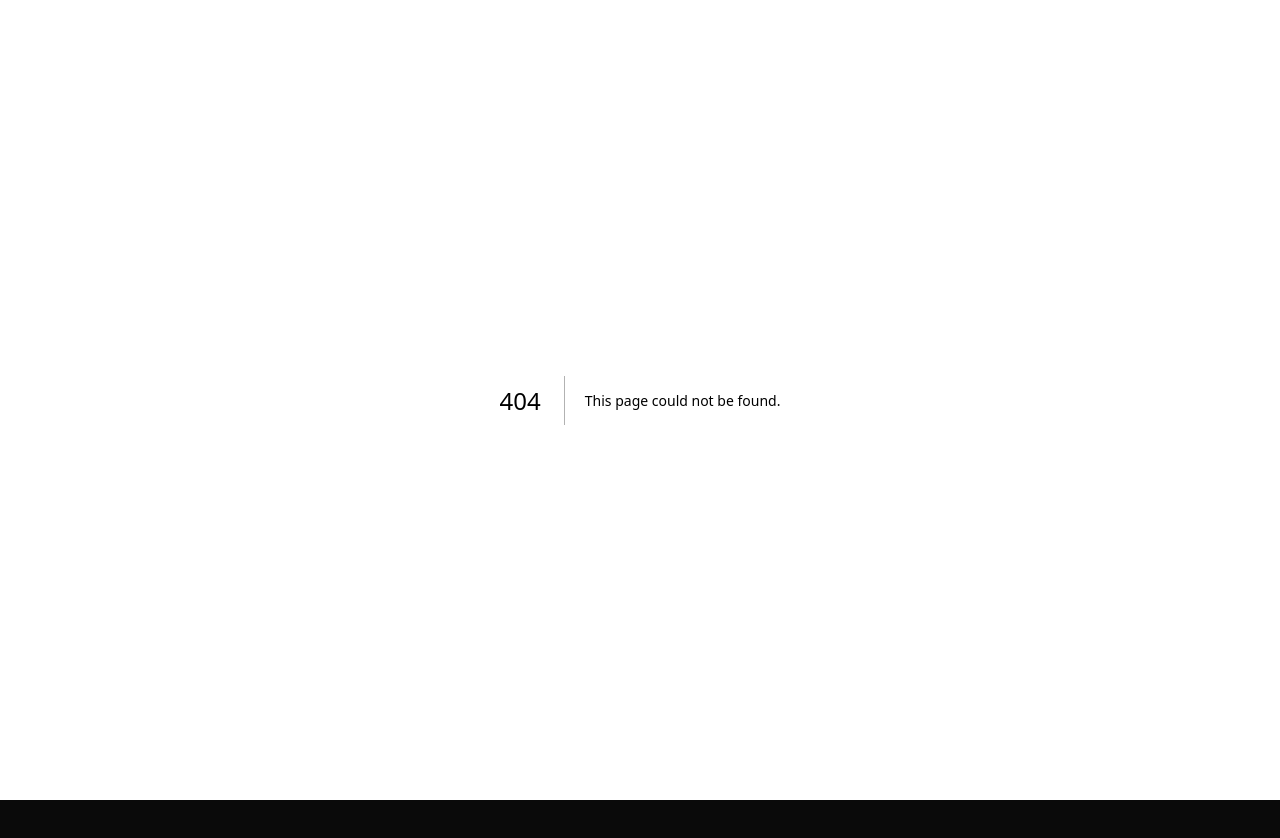
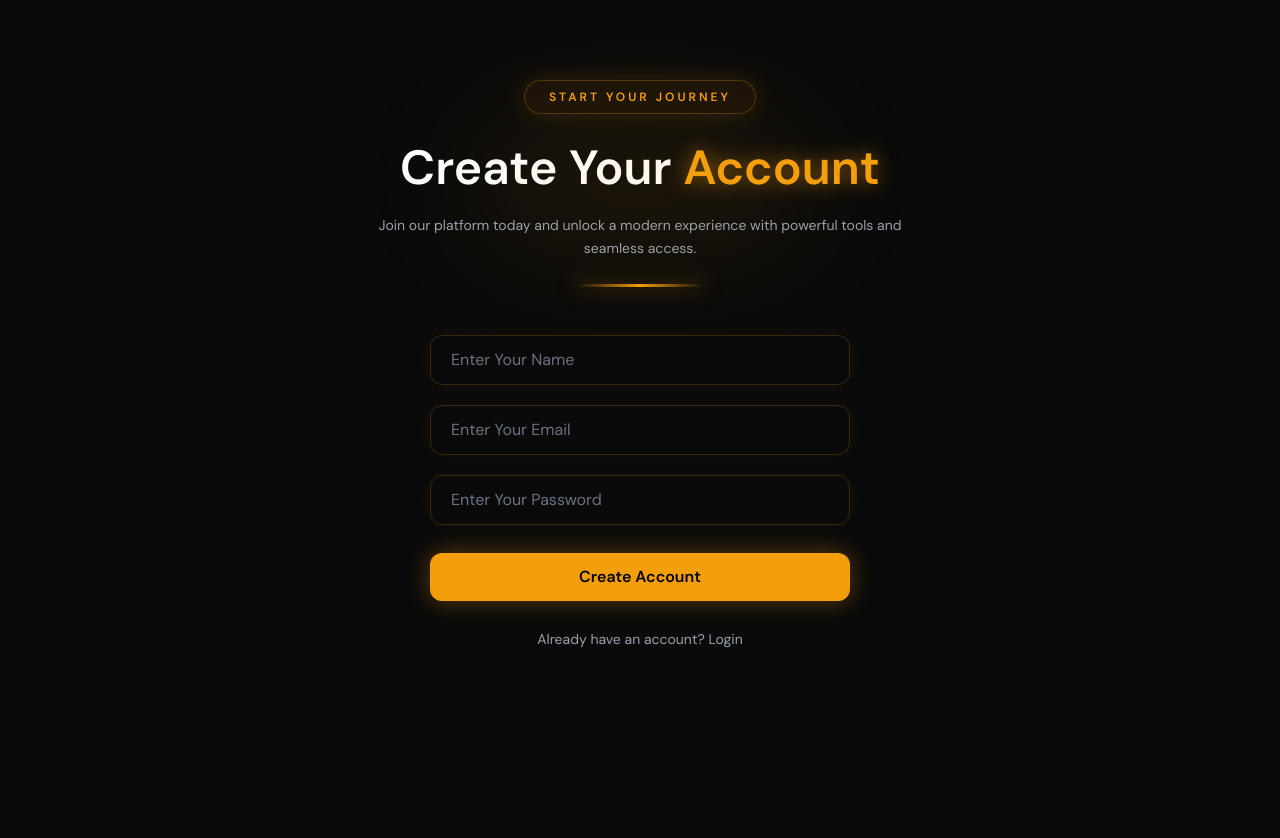
Before and after one commit to wahb-amir/finsim, a Next.js app: page /auth in a window 1280 px wide. Before the commit this address had no page. Shown: the top 838 px of the page. Before the commit the page ends 800 px from the top, so only its background shows below. Built offline with nearby package versions, Linux system fonts and the light colour scheme.

Commit message:
making auth ui

```diff
--- /dev/null
+++ b/app/auth/page.jsx
@@ -0,0 +1,179 @@
+"use client";
+
+import React, { useState } from "react";
+
+const Auth = ({}) => {
+  const [isLogin, setIsLogin] = useState(false);
+
+  const handleLogin = () => {
+    setIsLogin(!isLogin);
+  };
+
+  return (
+    <>
+      {/* Header */}
+      <header className="mt-20 flex flex-col justify-center items-center text-center relative px-4">
+
+        {/* Glow Effect */}
+        <div className="absolute w-[320px] h-[120px] bg-[#F59E0B]/10 blur-3xl rounded-full"></div>
+
+        {/* Badge */}
+        <div
+          className="
+          relative
+          bg-[rgba(245,158,11,0.06)]
+          border border-[rgba(245,158,11,0.25)]
+          px-6 py-2
+          rounded-full
+          shadow-[0_0_25px_rgba(245,158,11,0.15)]
+          backdrop-blur-md
+          mb-6
+        "
+        >
+          <h1 className="text-[#F59E0B] font-semibold tracking-[3px] text-xs uppercase">
+            {isLogin ? "Welcome Back" : "Start Your Journey"}
+          </h1>
+        </div>
+
+        {/* Main Heading */}
+        <h1 className="text-4xl md:text-5xl font-bold text-white leading-tight">
+          {isLogin ? (
+            <>
+              Login To Your{" "}
+              <span className="text-[#F59E0B] drop-shadow-[0_0_10px_rgba(245,158,11,0.6)]">
+                Account
+              </span>
+            </>
+          ) : (
+            <>
+              Create Your{" "}
+              <span className="text-[#F59E0B] drop-shadow-[0_0_10px_rgba(245,158,11,0.6)]">
+                Account
+              </span>
+            </>
+          )}
+        </h1>
+
+        {/* Description */}
+        <p className="mt-4 text-gray-400 max-w-[550px] text-sm leading-relaxed">
+          {isLogin
+            ? "Access your dashboard, continue your progress, and explore powerful features securely."
+            : "Join our platform today and unlock a modern experience with powerful tools and seamless access."}
+        </p>
+
+        {/* Decorative Line */}
+        <div className="mt-6 w-32 h-[3px] rounded-full bg-gradient-to-r from-transparent via-[#F59E0B] to-transparent shadow-[0_0_20px_rgba(245,158,11,0.5)]"></div>
+      </header>
+
+      {/* Auth Form */}
+      <section className="mt-12 px-4">
+        <form className="flex flex-col justify-center items-center space-y-5">
+
+          {/* Name Input */}
+          {!isLogin && (
+            <input
+              type="text"
+              placeholder="Enter Your Name"
+              className="
+              w-full max-w-[420px]
+              bg-transparent
+              border border-[rgba(245,158,11,0.20)]
+              focus:border-[#F59E0B]
+              focus:ring-4
+              focus:ring-[rgba(245,158,11,0.15)]
+              outline-none
+              transition-all duration-300
+              px-5 py-3
+              rounded-xl
+              text-white
+              placeholder:text-gray-500
+              shadow-[0_0_20px_rgba(245,158,11,0.05)]
+            "
+            />
+          )}
+
+          {/* Email Input */}
+          <input
+            type="email"
+            placeholder="Enter Your Email"
+            className="
+            w-full max-w-[420px]
+            bg-transparent
+            border border-[rgba(245,158,11,0.20)]
+            focus:border-[#F59E0B]
+            focus:ring-4
+            focus:ring-[rgba(245,158,11,0.15)]
+            outline-none
+            transition-all duration-300
+            px-5 py-3
+            rounded-xl
+            text-white
+            placeholder:text-gray-500
+            shadow-[0_0_20px_rgba(245,158,11,0.05)]
+          "
+          />
+
+          {/* Password Input */}
+          <input
+            type="password"
+            placeholder="Enter Your Password"
+            className="
+            w-full max-w-[420px]
+            bg-transparent
+            border border-[rgba(245,158,11,0.20)]
+            focus:border-[#F59E0B]
+            focus:ring-4
+            focus:ring-[rgba(245,158,11,0.15)]
+            outline-none
+            transition-all duration-300
+            px-5 py-3
+            rounded-xl
+            text-white
+            placeholder:text-gray-500
+            shadow-[0_0_20px_rgba(245,158,11,0.05)]
+          "
+          />
+
+          {/* Button */}
+          <button
+            className="
+            mt-2
+            w-full max-w-[420px]
+            bg-[#F59E0B]
+            hover:bg-[#ffb11f]
+            text-black
+            font-semibold
+            py-3
+            rounded-xl
+            transition-all duration-300
+            shadow-[0_0_25px_rgba(245,158,11,0.35)]
+            hover:scale-[1.02]
+            active:scale-[0.98]
+          "
+          >
+            {isLogin ? "Login Account" : "Create Account"}
+          </button>
+
+          {/* Switch Auth */}
+          <p
+            onClick={handleLogin}
+            className="
+            text-gray-400
+            hover:text-[#F59E0B]
+            transition-all duration-300
+            cursor-pointer
+            text-sm
+            mt-2
+          "
+          >
+            {isLogin
+              ? "Don't have an account? Sign Up"
+              : "Already have an account? Login"}
+          </p>
+        </form>
+      </section>
+    </>
+  );
+};
+
+export default Auth;
--- a/app/page.jsx
+++ b/app/page.jsx
@@ -80,7 +80,7 @@ function LandingContent() {
 
         {/* CTA */}
         <button
-          onClick={() => router.push("/setup")}
+          onClick={() => router.push("/auth")}
           className="group relative inline-flex items-center gap-3 px-8 py-4 rounded-xl font-semibold text-base transition-all duration-200 animate-fade-in-up focus-visible:outline-none focus-visible:ring-2 focus-visible:ring-[#F59E0B]"
           style={{
             background: "#F59E0B",
```
